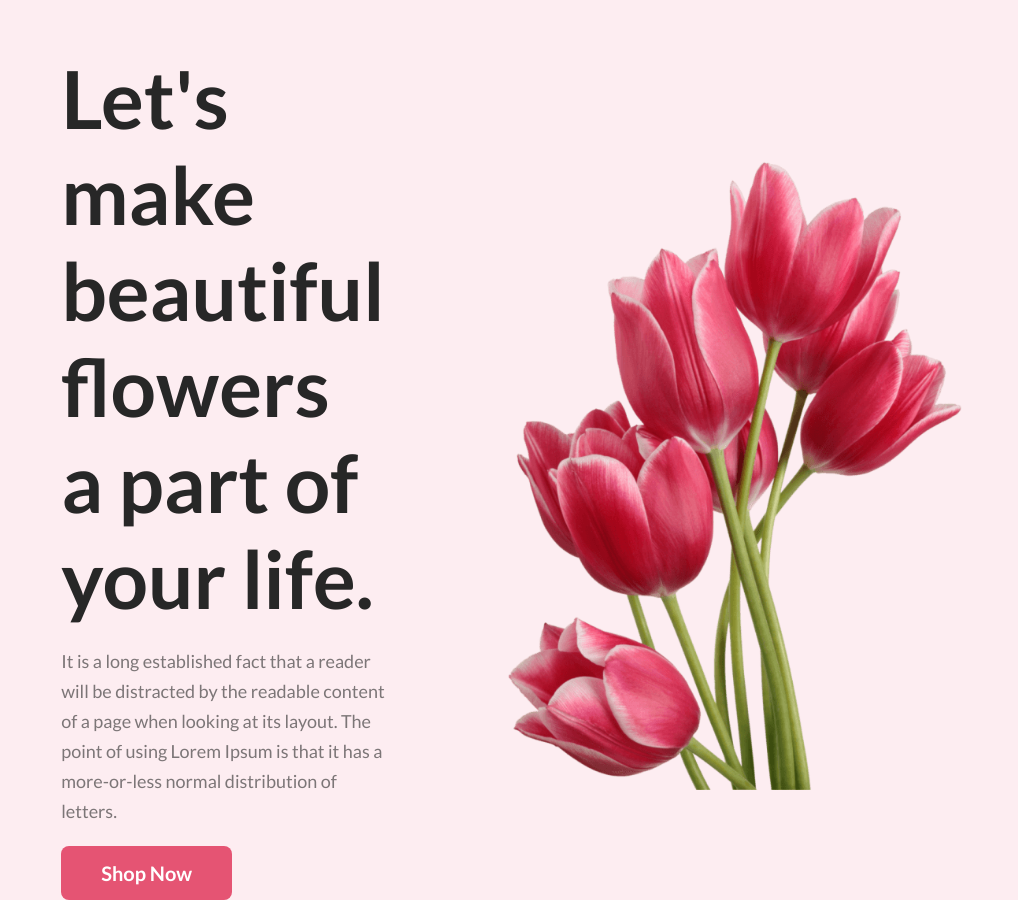
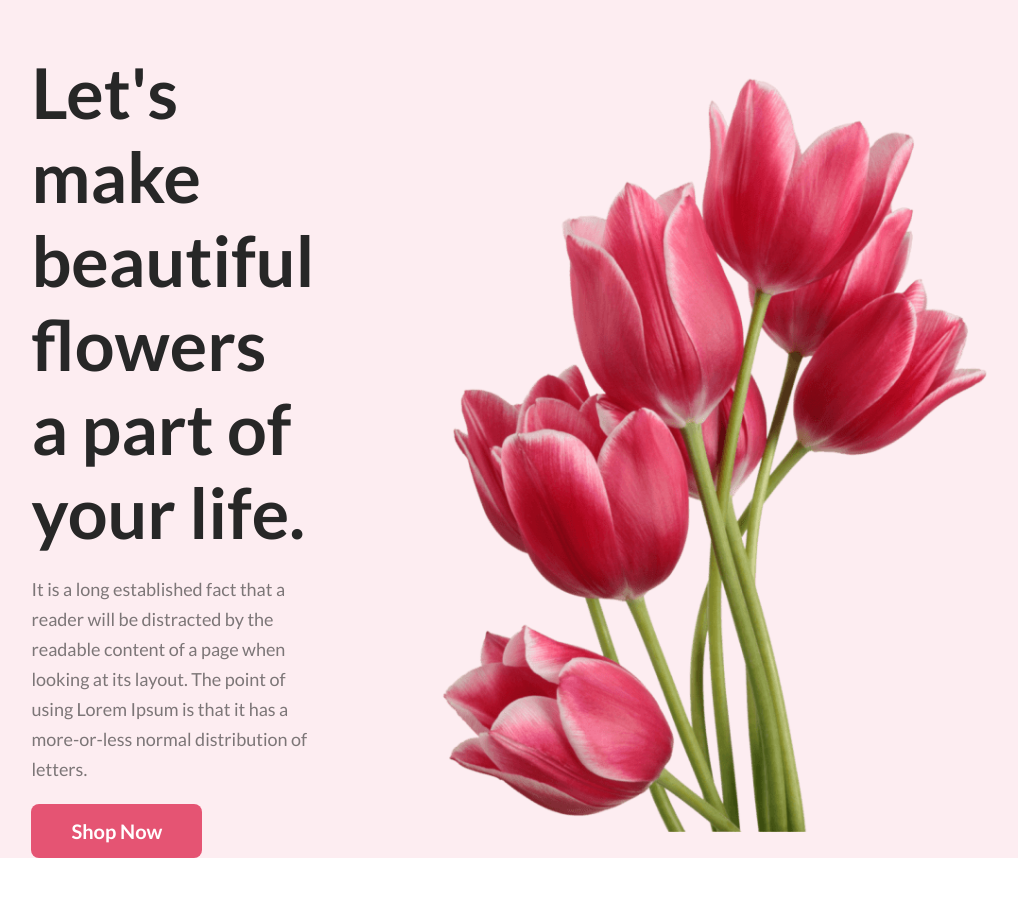
Before and after one commit to aminurjs/flower-shop-pro, a plain HTML site: page index.html in a window 1280 px wide. Shown: the top 903 px of the page, without its empty margins (117-1135 px from the left). Drawn offline with Linux system fonts and the light colour scheme.

Commit message:
Project complete

```diff
--- a/styles/style.css
+++ b/styles/style.css
@@ -29,12 +29,10 @@
     padding: 50px 200px 0;
     gap: 100px;
 }
-.banner_content{
-    width: 50%;
-}
+
 .banner_content h1{
     color: #272727;
-    font-size: 80px;
+    font-size: 70px;
     font-weight: 700;
     margin-bottom: 20px;
 }
@@ -45,7 +43,7 @@
     margin-bottom: 20px;
 }
 .banner img{
-    max-width: 500px;
+    max-width: 600px;
 }
 
 /* featured area styles here */
@@ -214,7 +212,9 @@
     margin: 120px 200px;
     padding: 120px 280px;
     border-radius: 8px;
-background: url('../images/subscribe.jpg'), lightgray 0px -203.444px / 100% 213.755% no-repeat;
+    background: url('../images/subscribe.jpg'), lightgray;
+    background-size: cover;
+    background-repeat: no-repeat;
 }
 .subscribe h2{
     color: #272727;
```
